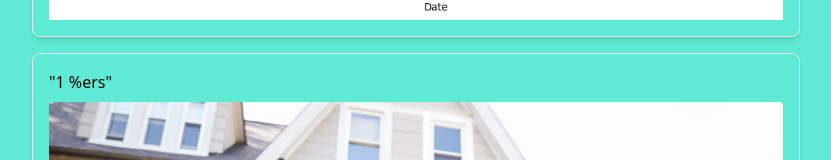
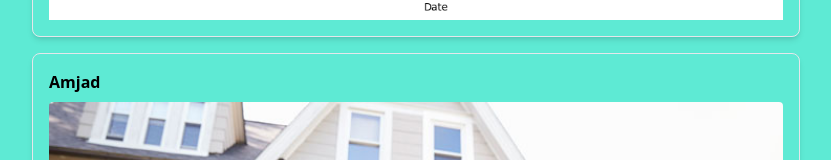
Before and after one commit to mehassanhmood/StoryBoarding, a React (Vite) app: page / in a window 1280 px wide. Shown: the part 4607-4767 px from the top of the page, without its empty margins (224-1055 px from the left). Built offline with nearby package versions, Linux system fonts and the light colour scheme.

Commit message:
Adapted persona updated

```diff
--- a/src/components/AdaptedPersona.jsx
+++ b/src/components/AdaptedPersona.jsx
@@ -5,11 +5,11 @@ const AdaptedPersona = ({ name }) => {
     return (
       <div className="p-4 border rounded-lg shadow-md">
         <h2 className="text-xl font-bold">{name}</h2>
-        <p>"1 %ers"</p>
+        <p><b>Amjad</b></p>
         <img
           src={APersona}
-          alt={`${name} Image`} // Alt text for accessibility
-          className="mt-2 w-full h-auto rounded" // Tailwind CSS classes for styling
+          alt={`${name} Image`}
+          className="mt-2 w-full h-auto rounded"
         />
       </div>
     );
```
